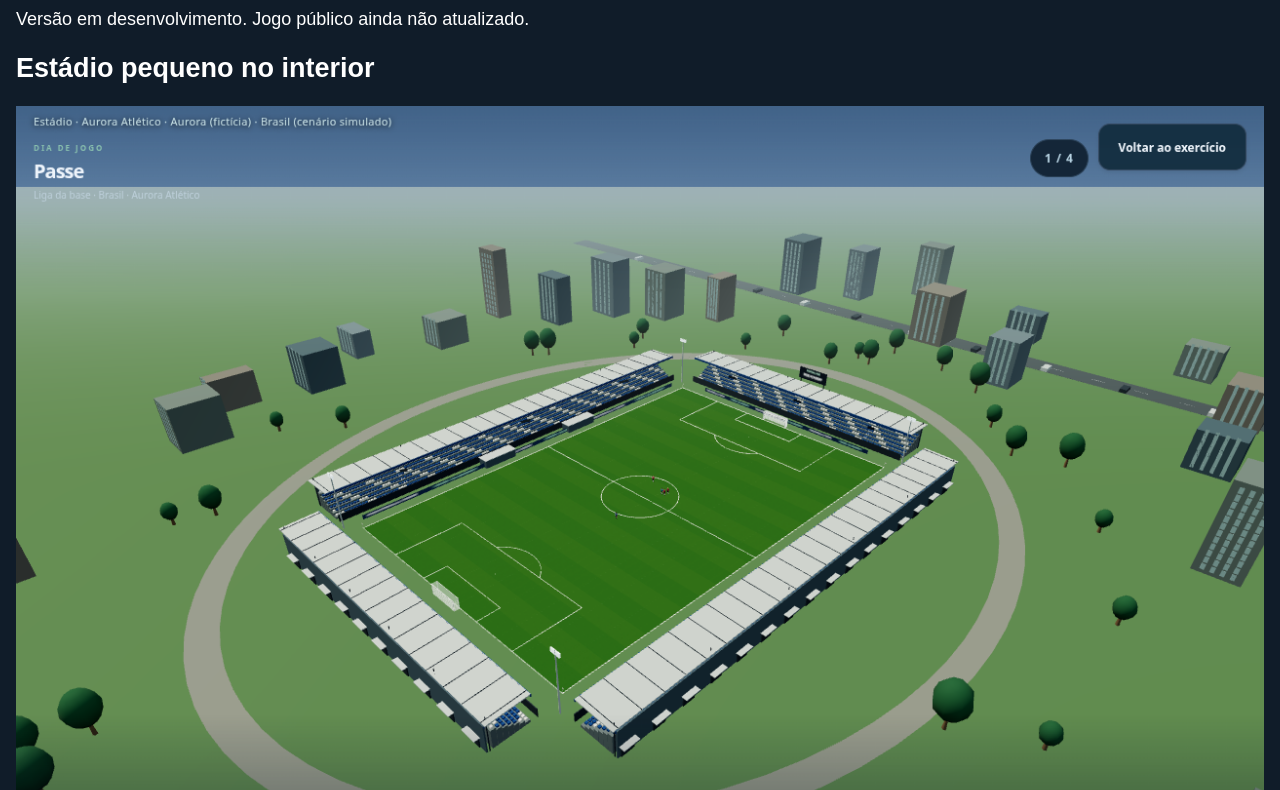
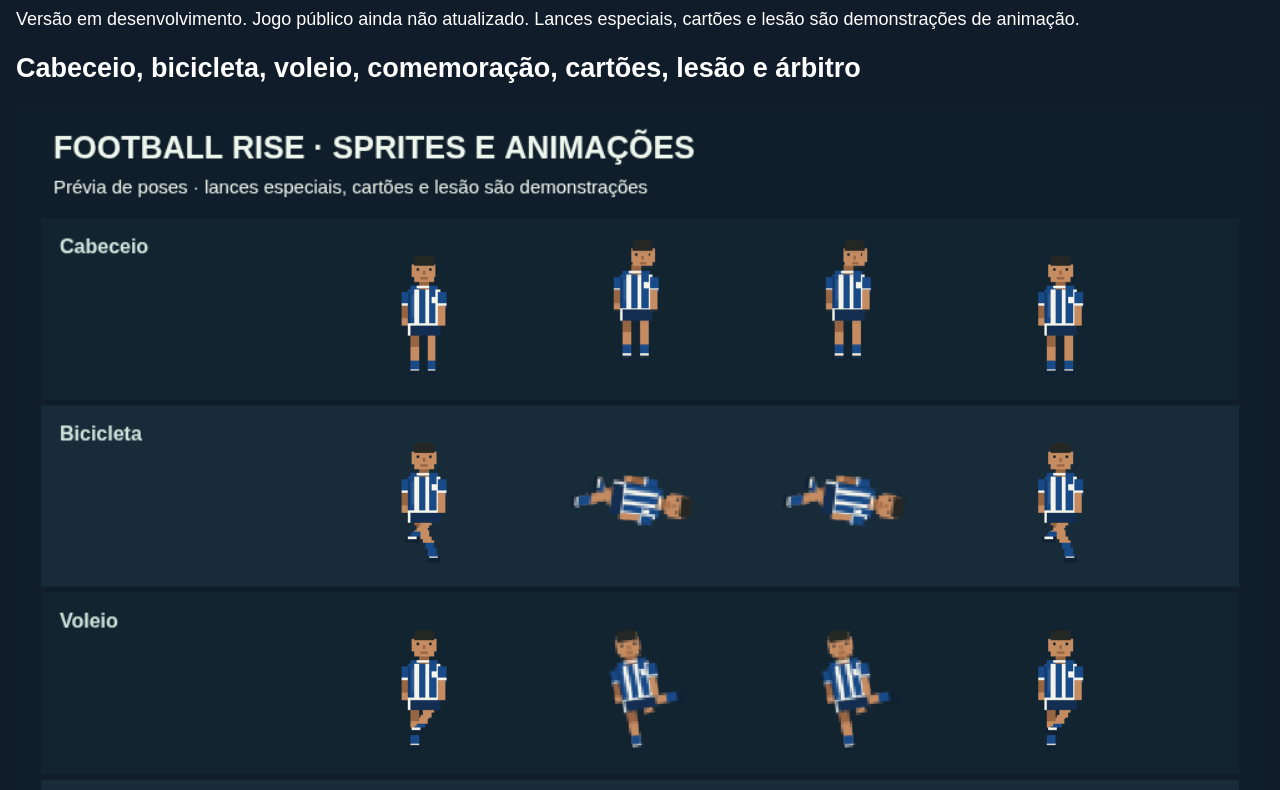
Before and after one commit to Bonne13/Football-Rise, a plain HTML site: page index.html in a window 1280 px wide. Shown: the part 97-887 px from the top of the page. Drawn offline with Linux system fonts and the light colour scheme.

Commit message:
docs: preview pixel players animations controls and goal review

```diff
--- a/index.html
+++ b/index.html
@@ -1 +1 @@
-<!doctype html><html lang="pt-BR"><meta charset="utf-8"><meta name="viewport" content="width=device-width, initial-scale=1"><title>Football Rise — prévias</title><style>body{background:#101c29;color:#fff;font:18px sans-serif;max-width:1280px;margin:auto;padding:16px}img{width:100%;height:auto}</style><h1>Football Rise — prévias</h1><p>Versão em desenvolvimento. Jogo público ainda não atualizado.</p><h2>Estádio pequeno no interior</h2><img src="01-small-rural.png" alt="Estádio pequeno no interior"><h2>Arena urbana</h2><img src="02-large-city.png" alt="Arena urbana"><h2>Estádio com montanhas</h2><img src="03-mountains.png" alt="Estádio com montanhas"><h2>Estádio no litoral</h2><img src="04-coast.png" alt="Estádio no litoral"><h2>Mira e campo</h2><img src="05-gameplay-aim.png" alt="Mira e campo"><h2>Treino no meio-campo</h2><img src="06-training-midfield.png" alt="Treino no meio-campo"><h2>Detalhes do jogador</h2><img src="07-player-detail.png" alt="Detalhes do jogador"><h2>Calendário e competições</h2><img src="08-competitions.png" alt="Calendário e competições"><h2>Premiações — carreira de demonstração</h2><img src="09-awards.png" alt="Premiações — carreira de demonstração">
+<!doctype html><html lang="pt-BR"><meta charset="utf-8"><meta name="viewport" content="width=device-width, initial-scale=1"><title>Football Rise — pixel art</title><style>body{background:#101c29;color:#fff;font:18px sans-serif;max-width:1280px;margin:auto;padding:16px}img{width:100%;height:auto}</style><h1>Football Rise — pixel art, controles e arbitragem</h1><p>Versão em desenvolvimento. Jogo público ainda não atualizado. Lances especiais, cartões e lesão são demonstrações de animação.</p><h2>Cabeceio, bicicleta, voleio, comemoração, cartões, lesão e árbitro</h2><img src="14-pixel-animations.png" alt="Cabeceio, bicicleta, voleio, comemoração, cartões, lesão e árbitro"><h2>Novo jogador em pixel art — frente</h2><img src="10-shirt-front.png" alt="Novo jogador em pixel art — frente"><h2>Uniforme principal — número 99</h2><img src="11-shirt-back-1.png" alt="Uniforme principal — número 99"><h2>Uniforme visitante — número 10</h2><img src="11-shirt-back-2.png" alt="Uniforme visitante — número 10"><h2>Uniforme alternativo — número 7</h2><img src="11-shirt-back-3.png" alt="Uniforme alternativo — número 7"><h2>Mira e força no mesmo gesto</h2><img src="12-refined-aim.png" alt="Mira e força no mesmo gesto"><h2>Condução por direcional no campo</h2><img src="13-dribble-control.png" alt="Condução por direcional no campo"><h2>Revisão de gol — bola inteira além da linha</h2><img src="15-goal-line-review.png" alt="Revisão de gol — bola inteira além da linha">
```
Also changed, not shown: 10-shirt-front.png (added), 11-shirt-back-1.png (added), 11-shirt-back-2.png (added), 11-shirt-back-3.png (added), 12-refined-aim.png (added), 13-dribble-control.png (added), 14-pixel-animations.png (added), 15-goal-line-review.png (added), README.md, 1 other file.
